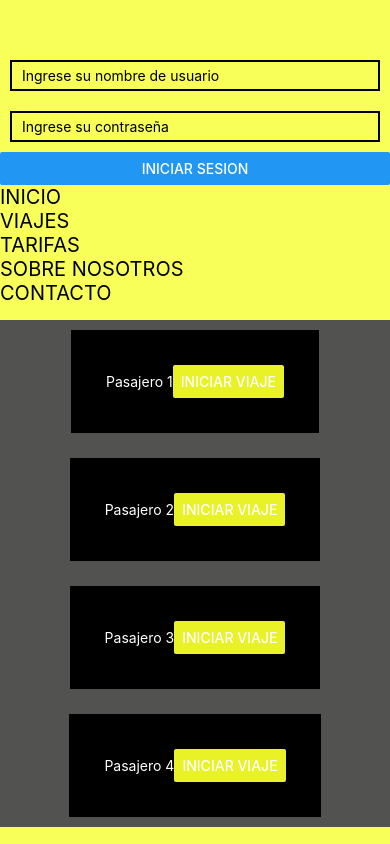
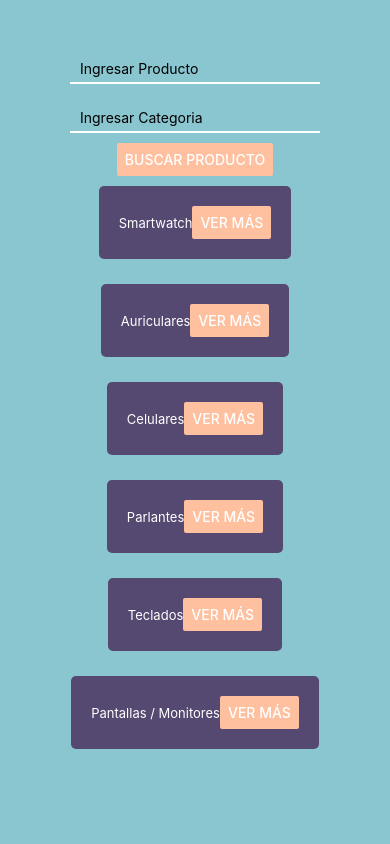
Before and after one commit to Brunobonomo11/ProyectoAppReactNative, a React Native app: screen / in a window 390 px wide. Built offline with nearby package versions, Linux system fonts and the light colour scheme.

Commit message:
Agregamos categorias a la app, y cada vez que buscamos un producto se almacena en la consola

```diff
--- a/App.js
+++ b/App.js
@@ -1,95 +1,101 @@
+import { useState } from 'react';
 import { StyleSheet, Text, TextInput, View, Button} from 'react-native';
 
 const App = () => {
+      const [newProduct, setNewProduct] = useState({})
+      const [product, setProduct] = useState([])
 
-  const addTask = () => {
-    console.log("Se acaba de iniciar el Viaje")
+      const addProduct = () =>{
+        setProduct([...product, setProduct])
+        setNewProduct({
+          title:"",
+          categoria:""
+        })
+      }
+
+      const onHandlerTitle = (t) =>{
+        setNewProduct({...newProduct, title:t})
+      }
+
+      const onHandlerCategoria = (t) => {
+        setNewProduct({...newProduct, categoria:t})
       }
 
       return (
         <View style={styles.container}>
-        <TextInput placeholder='Ingrese su nombre de usuario' style={styles.inputUser} />
-        <TextInput placeholder='Ingrese su contraseña' style={styles.inputUser} />
-        <Button style={styles.botonInicio} title='INICIAR SESION' />
-      <View style={styles.containerTitulo}>
-                    <Text style={styles.titulo}>INICIO</Text>
-                    <Text style={styles.titulo}>VIAJES</Text>
-                    <Text style={styles.titulo}>TARIFAS</Text>
-                    <Text style={styles.titulo}>SOBRE NOSOTROS</Text>
-                    <Text style={styles.titulo}>CONTACTO</Text>
+            <View style={styles.inputContainer}>
+                <TextInput value={newProduct.title} onChangeText={onHandlerTitle} placeholder='Ingresar Producto' style={styles.input}/>
+                <TextInput value={newProduct.categoria} onChangeText={onHandlerCategoria} placeholder='Ingresar Categoria' style={styles.input}/>
+                <Button color="#FFC09F" title='Buscar Producto' onPress={addProduct}/>
             </View>
-      <View style={styles.boxContainer}>
-          <View style={styles.box}>
-            <Text style={styles.textPasajero}>
-                Pasajero 1
-            </Text>
-            <Button color="#E8F227" style={styles.botonViaje} title='Iniciar Viaje' onPress={addTask} />
+              <View style={styles.packContainer}>
+                <View style={styles.pack}>
+                    <Text style={styles.textPack}>Smartwatch</Text>
+                    <Button color="#FFC09F" title='Ver Más' />
                 </View>
-          <View style={styles.box}>
-            <Text style={styles.textPasajero}>
-                Pasajero 2
-            </Text>
-            <Button color="#E8F227" style={styles.botonViaje} title='Iniciar Viaje' onPress={addTask} />
+                <View style={styles.pack}>
+                    <Text style={styles.textPack}>Auriculares</Text>
+                    <Button color="#FFC09F" title='Ver Más' />
                 </View>
-          <View style={styles.box}>
-            <Text style={styles.textPasajero}>
-                Pasajero 3
-            </Text>
-            <Button color="#E8F227" style={styles.botonViaje} title='Iniciar Viaje' onPress={addTask} />
+                <View style={styles.pack}>
+                    <Text style={styles.textPack}>Celulares</Text>
+                    <Button color="#FFC09F" title='Ver Más' />
                 </View>
-          <View style={styles.box}>
-            <Text style={styles.textPasajero}>
-                Pasajero 4
-            </Text>
-            <Button color="#E8F227" style={styles.botonViaje} title='Iniciar Viaje' onPress={addTask} />
+                <View style={styles.pack}>
+                    <Text style={styles.textPack}>Parlantes</Text>
+                    <Button color="#FFC09F" title='Ver Más' />
+                </View>
+                <View style={styles.pack}>
+                    <Text style={styles.textPack}>Teclados</Text>
+                    <Button color="#FFC09F" title='Ver Más' />
+                </View>
+                <View style={styles.pack}>
+                    <Text style={styles.textPack}>Pantallas / Monitores</Text>
+                    <Button color="#FFC09F" title='Ver Más' />
                 </View>
               </View>
         </View>
-    );
+      )
 }
 
 const styles = StyleSheet.create({
     container: {
+        backgroundColor: "#8AC6D0",
         flex: 1,
-    backgroundColor: '#F7FF58',
-    paddingTop: 50,
+        paddingTop: 30
       },
-  titulo: {
-    textTransform: 'uppercase',
-    fontSize: 20,
-    color: '#000'
+    inputContainer: {
+        alignItems: "center",
+        justifyContent: "space-around",
+        paddingTop: 15
     },
-  inputUser: {
-    borderWidth:2,
-    margin:10,
-    paddingVertical:5,
-    paddingHorizontal:10
+    input: {
+        width: 250,
+        borderBottomWidth: 2,
+        borderColor: "white",
+        margin: 10,
+        paddingVertical: 5,
+        paddingHorizontal: 10
       },
-  containerTitulo: {
-    display: 'flex',
-    alignItems: 'start'
+    text: {
+        fontSize: 16
     },
-  boxContainer: {
-    backgroundColor: '#525350',
-    alignItems: 'center',
+    packContainer: {
+        alignItems: "center",
         gap: 25,
-    padding: 10,
-    marginTop: 15
+        padding: 10
     },
-  box: {
-    backgroundColor: '#000',
-    flexDirection: 'row',
-    padding: 35
+    pack: {
+        backgroundColor: "#554971",
+        flexDirection: "row",
+        padding: 20,
+        alignItems: "center",
+        borderRadius: 5
     },
-  textPasajero: {
-    width: '70%',
-    color: '#fff',
-    alignItems: 'center',
-    marginTop: 8
-  },
-  botonViaje: {
-    color: '#fff',
-    backgroundColor: '#000',
+    textPack: {
+        width: "70%",
+        color: "white",
+        fontSize: 13
     }
 });
 
```
Lines whose indentation alone changed are shown as unchanged.
